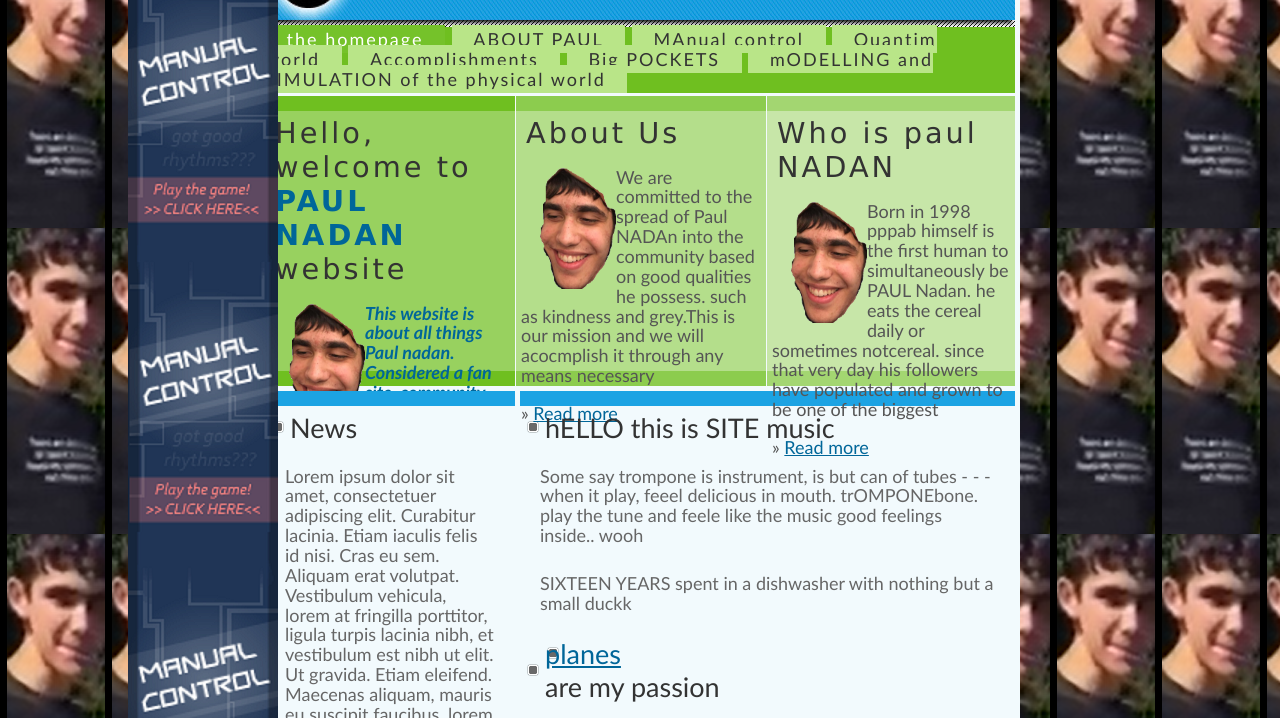
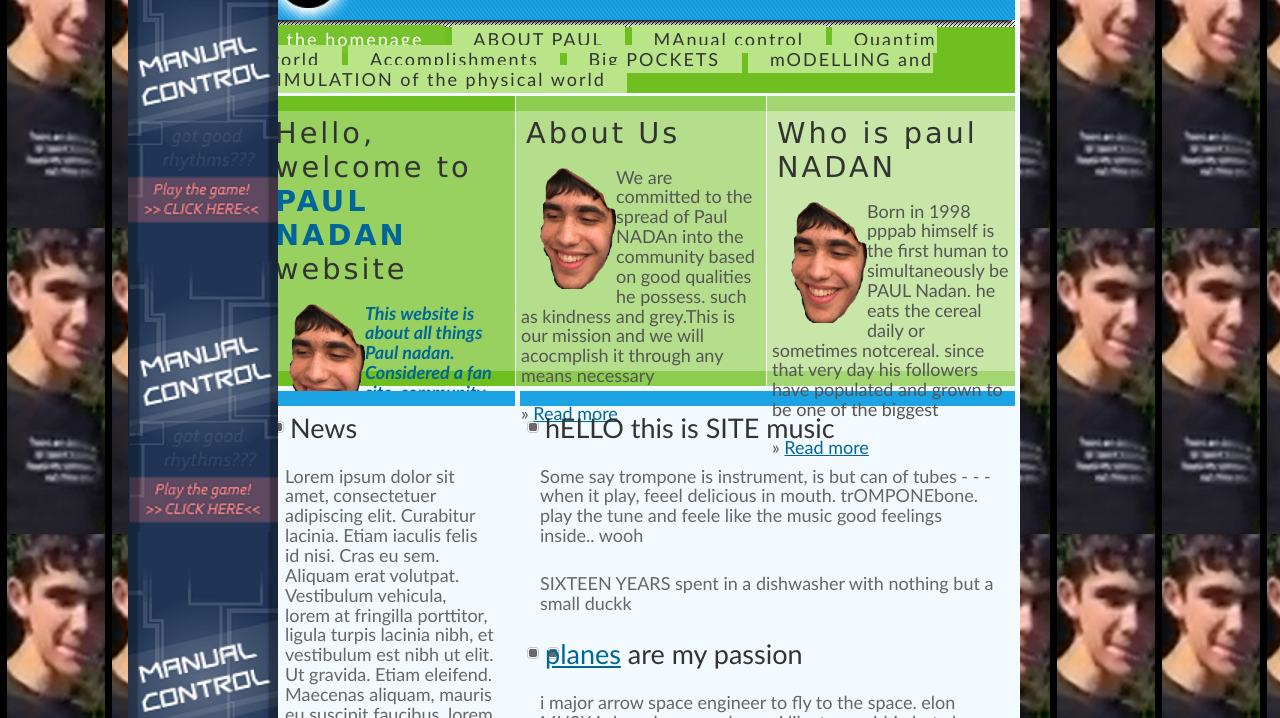
Before and after one commit to natesampo/pal, a plain HTML site: page index.html in a window 1280 px wide. Shown: the part 78-796 px from the top of the page. Drawn offline with Linux system fonts and the light colour scheme.

Commit message:
Update index.html

```diff
--- a/index.html
+++ b/index.html
@@ -63,7 +63,7 @@
     <h1>hELLO this is SITE music</h1>
     <p>Some say trompone is instrument, is but can of tubes - - - when it play, feeel delicious in mouth. trOMPONEbone. play the tune and feele like the music good feelings inside.. wooh</p>
     <p>SIXTEEN YEARS spent in a dishwasher with nothing but a small duckk
-    <h1><a href="http://78.media.tumblr.com/tumblr_me2lg4QWq31qedb29o1_500.gif"> planes</a><br/> are my passion</h1>
+    <h1><a href="http://78.media.tumblr.com/tumblr_me2lg4QWq31qedb29o1_500.gif"> planes</a> are my passion</h1>
     <p>i major arrow space engineer to fly to the space. elon MUSK is hero he spaced a car i like to mechhie but also real math. i dESIRE to be a  arrow space someday</p>
     <h1>This is a header - h1</h1>
     <p>Do you ever lie awake at night and wonder whether you're ever actually going to make a significant difference in your lifetime? Or do we just try to convince ourselves of our own usefulness while we conform to the machine of modern society? Is anyone ever truly happy, or do we just find small periods of solace in the endless monotony of our own lives?</p>
```
